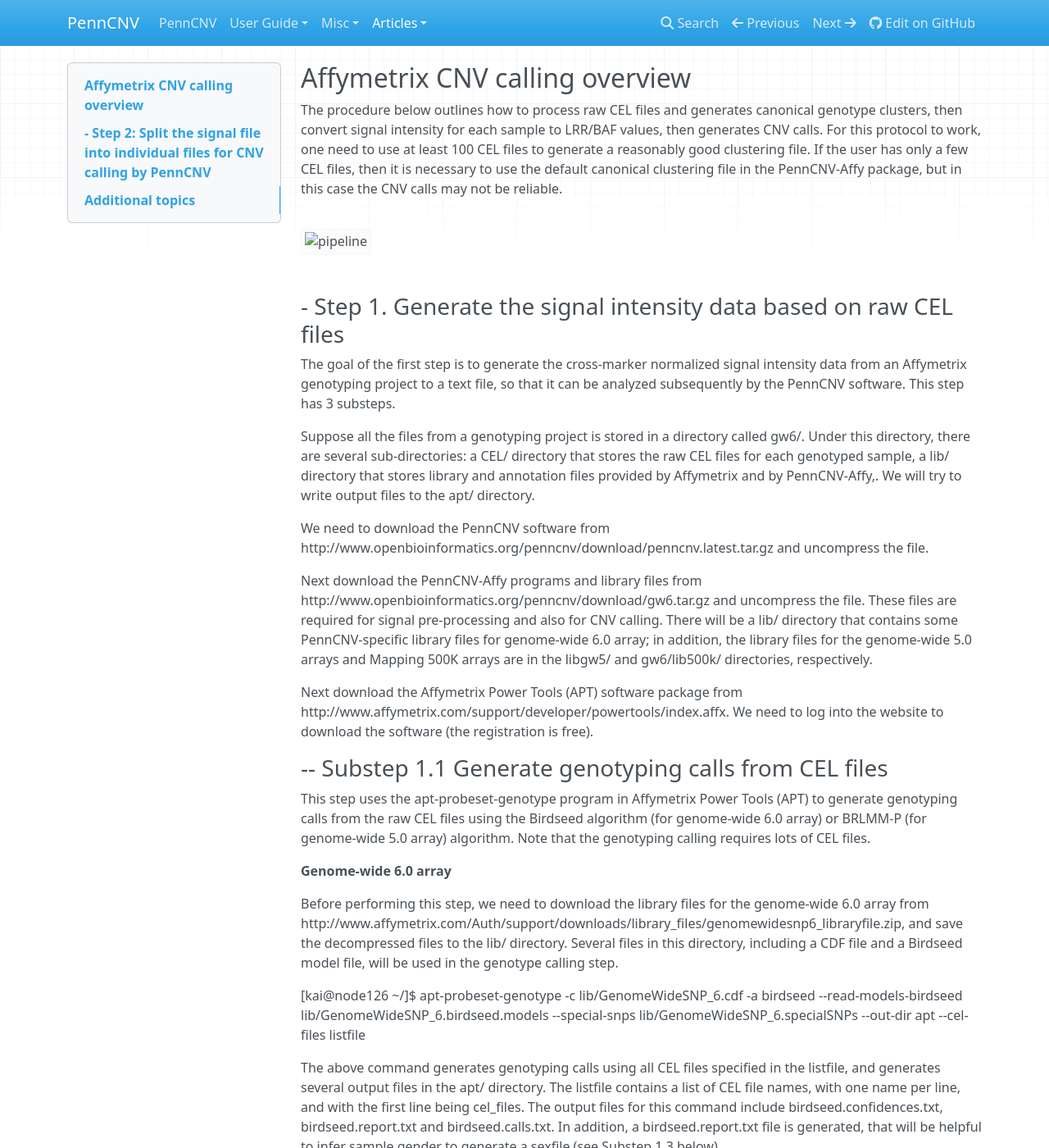
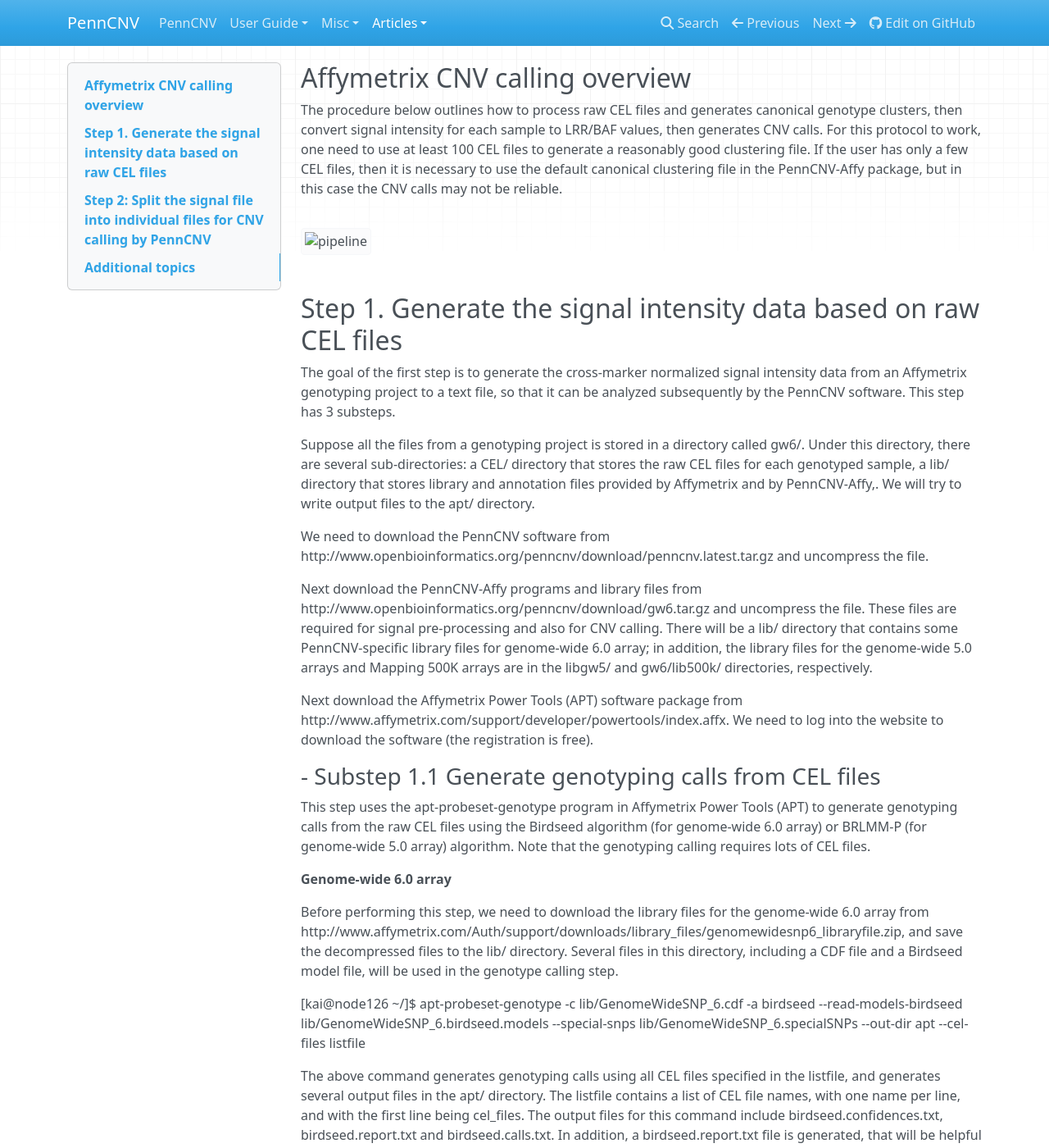
Before and after one commit to WGLab/PennCNV, an MkDocs documentation site: the page built from docs/articles/affy.md, in a window 1280 px wide and 1400 px high. Shown: the whole window at 82% size. Built offline with MkDocs 1.6.1, drawn with Linux system fonts in a browser that asks for light colours; nearby versions of some CDN libraries; old or Windows-style settings are respelled for this version of MkDocs; some of the changed text lies outside the part shown.

Commit message:
Updated affy.md

````diff
--- a/docs/articles/affy.md
+++ b/docs/articles/affy.md
@@ -4,7 +4,7 @@
 
 ![pipeline](img/penncnv_tutorial_affy_gw6_clip_image001.jpg)
 
-### - Step 1. Generate the signal intensity data based on raw CEL files
+## Step 1. Generate the signal intensity data based on raw CEL files
 
 The goal of the first step is to generate the cross-marker normalized signal intensity data from an Affymetrix genotyping project to a text file, so that it can be analyzed subsequently by the PennCNV software. This step has 3 substeps.
 
@@ -16,7 +16,7 @@
 
 Next download the Affymetrix Power Tools (APT) software package from http://www.affymetrix.com/support/developer/powertools/index.affx. We need to log into the website to download the software (the registration is free).
 
-### -- Substep 1.1 Generate genotyping calls from CEL files
+### - Substep 1.1 Generate genotyping calls from CEL files
 
 This step uses the apt-probeset-genotype program in Affymetrix Power Tools (APT) to generate genotyping calls from the raw CEL files using the Birdseed algorithm (for genome-wide 6.0 array) or BRLMM-P (for genome-wide 5.0 array) algorithm. Note that the genotyping calling requires lots of CEL files.
 
@@ -60,7 +60,7 @@
 [kaiwang@cc ~/]$ apt-probeset-genotype -c CD_Mapping50K_Xba240_rev3/Full/Mapping50K_Xba240/LibFiles/Mapping50K_Xba240.CDF --chrX-snps CD_Mapping50K_Xba240_rev3/Full/Mapping50K_Xba240/LibFiles/Mapping50K_Xba240.chrx --out-dir apt_xba *.CEL
 ```
 
-### -- Subsetp 1.2 Allele-specific signal extraction from CEL files
+### - Subsetp 1.2 Allele-specific signal extraction from CEL files
 
 This step uses the Affymetrix Power Tools software to extract allele-specific signal values from the raw CEL files. Here `allele-specific` refers to the fact that for each SNP, we have a signal measure for the A allele and a separate signal measure for the B allele.
 
@@ -102,7 +102,7 @@
 
 For a typical modern computer, the command should take less than one day for 1000-2000 CEL files. Several output files will be generated in the apt/ directory, including `quant-norm.pm-only.med-polish.expr.summary.txt`, which contains the signal values (one allele per line, one sample per column). For SNP probes, two lines are used per probe, for A and B alleles, respectively. For non-polymorphic probes (so-called CN probes), only one line is used per probe. It is very important to check that the APT programs finish completely, before proceeding to next steps. Check the LOG files to see whether it reports a success.
 
-### -- Substep 1.3 Generate canonical genotype clustering file
+### - Substep 1.3 Generate canonical genotype clustering file
 
 This step generates a file that contains the parameters for the canonical clustering information for each SNP or CN marker, such that this file can be used later on to calculate LRR and BAF values.
 
@@ -158,7 +158,7 @@
 
 Same as above. Get the PFB file here. It functions both as a --locfile in the command line above, and as a --pfbfile in CNV calling later on.
 
-### -- Substep 1.4 LRR and BAF calculation
+### - Substep 1.4 LRR and BAF calculation
 
 This step use the allele-specific signal intensity measures generated from the last step to calculate the Log R Ratio (LRR) values and the B Allele Frequency (BAF) values for each marker in each individual. The normalize_affy_geno_cluster.pl program in the downloaded PennCNV-Affy package (see gw6/bin/ directory) is used:
 
@@ -174,7 +174,7 @@
 
 
 
-## - Step 2: Split the signal file into individual files for CNV calling by PennCNV
+## Step 2: Split the signal file into individual files for CNV calling by PennCNV
 
 The first a few lines and first a few columns of the tab-delimited gw6.lrr_baf.txt file may look like this:
 
````
